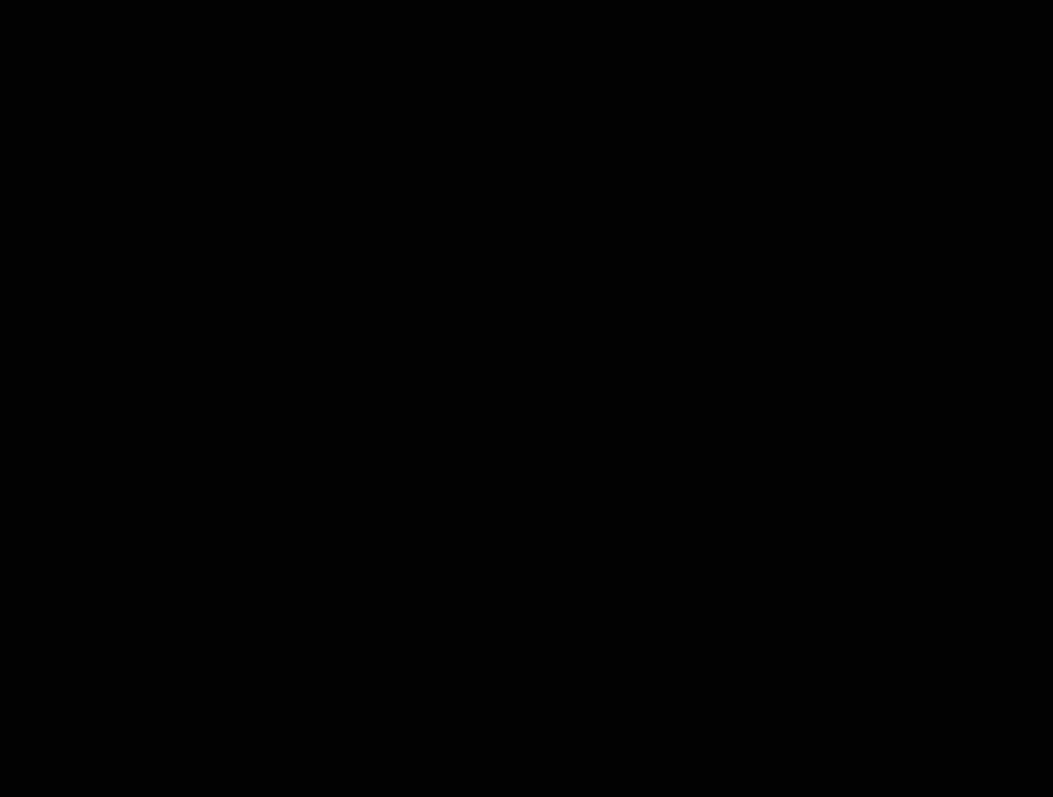
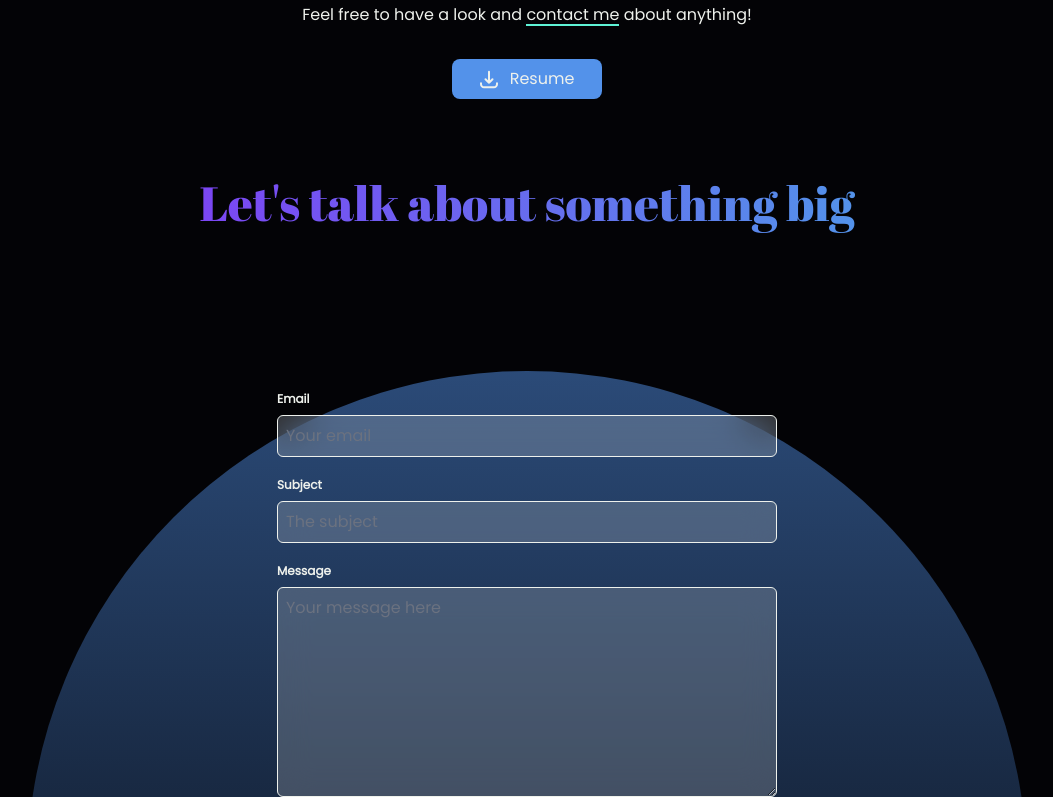
Before and after one commit to ditramadia/portdia-fe, a Next.js app: page / in a window 1280 px wide. Shown: the part 857-1654 px from the top of the page, without its empty margins (113-1166 px from the left). Before the commit the page ends 800 px from the top, so only its background shows below. Built offline with nearby package versions, Linux system fonts and the light colour scheme.

Commit message:
feat: add contact section layout

```diff
--- a/public/styles/text.css
+++ b/public/styles/text.css
@@ -2,6 +2,6 @@
 
 @layer utilities {
   .text-purple-to-blue {
-    @apply bg-gradient-to-r from-purple_main to-blue_main inline-block text-transparent bg-clip-text;
+    @apply pb-2 bg-gradient-to-r from-purple_main to-blue_main inline-block text-transparent bg-clip-text;
   }
 }
--- a/src/app/page.tsx
+++ b/src/app/page.tsx
@@ -1,15 +1,17 @@
 'use client';
 
-import AboutSection from "@/components/organism/AboutSection";
 // Components
-import HeroSection from "@/components/organism/HeroSection";
+import HeroSection from "@/components/organism/Hero";
+import AboutSection from "@/components/organism/About";
+import Contact from "@/components/organism/Contact";
 
 export default function Home() {
 
   return (
-    <div className="max-h-screen overflow-x-hidden flex flex-col items-center">
+    <div className="min-h-screen h-fit overflow-x-hidden flex flex-col items-center">
       <HeroSection />
       <AboutSection />
+      <Contact />
     </div>
   );
 }
--- /dev/null
+++ b/src/components/atom/TextAreaInput.tsx
@@ -0,0 +1,26 @@
+import React from 'react';
+
+interface TextAreaInputProps {
+  label: string,
+  name: string,
+  placeholder: string,
+  // value: string
+  // onChange: () => void
+};
+
+const TextAreaInput = (props: TextAreaInputProps) => {
+  const { label, name, placeholder } = props;
+  return (
+    <div className='flex flex-col gap-2'>
+      <label className='text-white poppins-extrabold text-xs'>{label}</label>
+      <textarea
+        name={name}
+        placeholder={placeholder}
+        rows={8}
+        className='w-full h-fit p-2 bg-white/20 poppins-light text-white backdrop-blur-lg rounded-md border-[1px] border-solid border-white placeholder:text-gray-500'
+      />
+    </div>
+  );
+};
+
+export default TextAreaInput;
--- /dev/null
+++ b/src/components/atom/TextInput.tsx
@@ -0,0 +1,28 @@
+import React from 'react';
+
+interface TextInputProps {
+  label: string,
+  type: 'text' | 'email'
+  name: string,
+  placeholder: string,
+  // value: string
+  // onChange: () => void
+};
+
+const TextInput = (props: TextInputProps) => {
+  const { label, type, name, placeholder } = props;
+
+  return (
+    <div className='flex flex-col gap-2'>
+      <label className='text-white poppins-extrabold text-xs'>{label}</label>
+      <input
+        type={type}
+        name={name}
+        placeholder={placeholder}
+        className='w-full h-fit p-2 bg-white/20 poppins-light text-white backdrop-blur-lg rounded-md border-[1px] border-solid border-white placeholder:text-gray-500'
+      />
+    </div>
+  );
+};
+
+export default TextInput;
--- a/src/components/organism/AboutSection.tsx
+++ b/src/components/organism/About.tsx
@@ -84,7 +84,7 @@
     <div className='w-11/12 pb-20 flex flex-col gap-7 md:gap-10 items-center'>
 
       <motion.h2
-        className='w-fit abril-fatface-regular text-purple-to-blue text-5xl'
+        className='w-fit abril-fatface-regular text-purple-to-blue text-5xl text-center'
         custom={0}
         variants={titleVariants}
         initial="enter"
@@ -101,6 +101,7 @@
             variants={textVariants}
             initial="enter"
             whileInView="animate"
+            viewport={{once: true}}
           >
             Hello, I'm Ditra, a <TextLink text='full-stack developer' onClick={() => handleOpenModal('dev')}/> currently studying <TextLink text='computer science at ITB' onClick={() => handleOpenModal('itb')}/>.
           </motion.p>
@@ -110,6 +111,7 @@
             variants={textVariants}
             initial="enter"
             whileInView="animate"
+            viewport={{once: true}}
           >
             I love to express my <TextLink text='skills' onClick={() => handleOpenModal('skills')} /> and <TextLink text='creativity' onClick={() => handleOpenModal('creativity')}/> through this website.
           </motion.p>
@@ -119,6 +121,7 @@
             variants={textVariants}
             initial="enter"
             whileInView="animate"
+            viewport={{once: true}}
           >
             Feel free to have a look and <TextLink text='contact me' /> about anything!
           </motion.p>
@@ -132,6 +135,7 @@
           variants={buttonVariants}
           initial="enter"
           whileInView="animate"
+          viewport={{once: true}}
         >
           <div className='relative w-[150px] group'>
             <Button text='Resume' icon={DownloadIcon}/>
--- /dev/null
+++ b/src/components/organism/Contact.tsx
@@ -0,0 +1,63 @@
+import React, { useEffect, useState } from 'react';
+
+// Component
+import TextInput from '../atom/TextInput';
+import TextAreaInput from '../atom/TextAreaInput';
+
+const Contact = () => {
+  const [loading, setLoading] = useState<boolean>(true);
+
+  // Form data
+
+  useEffect(() => {
+    setTimeout(() => {
+      setLoading(false);
+    }, 1000)
+  });
+
+  return loading ?
+  (
+    <div></div>
+  ) :
+  (
+    <div className='w-11/12 flex flex-col gap-7 md:gap-10 items-center'>
+
+      <h2
+        className='w-fit abril-fatface-regular text-purple-to-blue text-5xl text-center'
+        // custom={0}
+        // variants={titleVariants}
+        // initial="enter"
+        // whileInView="animate"
+      >
+        Let's talk about something big
+      </h2>
+
+      <div className='relative w-full h-fit overflow-y-hidden mt-24 pt-5 flex justify-center'>
+        <div className='max-w-[500px] w-full flex flex-col gap-5'>
+          <TextInput
+            label='Email'
+            type='email'
+            name='email'
+            placeholder='Your email'
+          />
+          <TextInput
+            label='Subject'
+            type='text'
+            name='subject'
+            placeholder='The subject'
+          />
+          <TextAreaInput
+            label='Message'
+            name='message'
+            placeholder='Your message here'
+          />
+
+          <div className='absolute -z-10 top-0 left-0 right-0 ml-auto mr-auto w-[1000px] h-[1000px] rounded-full bg-gradient-to-b from-blue_main to-90% to-transparent opacity-50' />
+        </div>
+      </div>
+
+    </div>
+  );
+};
+
+export default Contact;
```
Also changed, not shown: public/icons/github-ic.svg (added), public/icons/linkedin-ic.svg (added), src/components/organism/Hero.tsx (renamed from src/components/organism/HeroSection.tsx).
